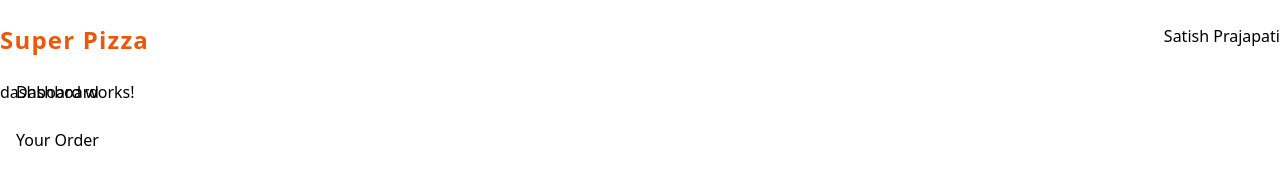
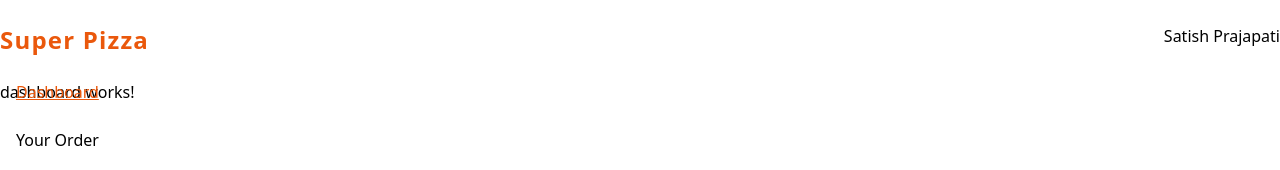
Before and after one commit to Satish9047/angular-pizza-app, an Angular app: page /user/dashboard in a window 1280 px wide. Shown: the top 170 px of the page. Built offline with nearby package versions, Linux system fonts and the light colour scheme.

Commit message:
21: Add style for active links

```diff
--- a/src/styles.css
+++ b/src/styles.css
@@ -22,3 +22,11 @@ h3 {
 .errorBox {
   @apply p-4 text-center text-white bg-red-400 rounded-md;
 }
+
+.active {
+  @apply underline text-orange-600;
+}
+
+.inActive {
+  @apply text-white no-underline;
+}
```
